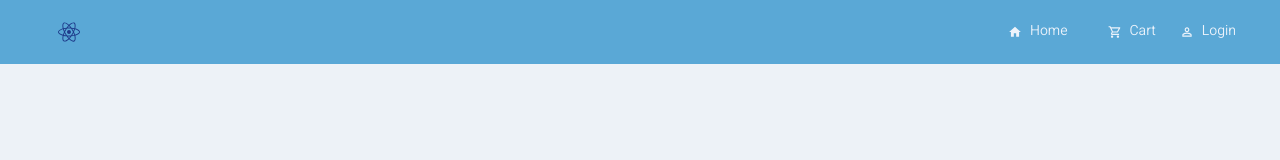
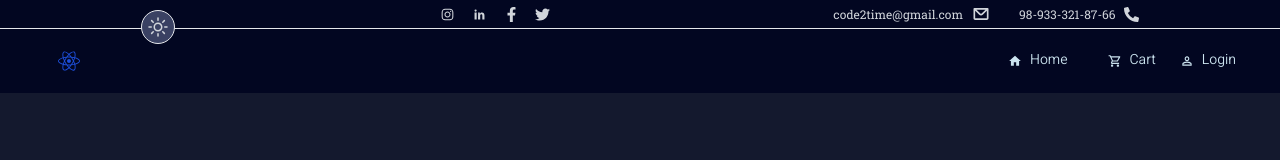
Before and after one commit to Code2Time/a-shop-app-, a React (Vite) app: page /about in a window 1280 px wide. Shown: the top 160 px of the page. Built offline with nearby package versions, Linux system fonts and the light colour scheme; no server answers; the HTML template or start-up script is replaced by a standard one; a web font is replaced by a local one.

Commit message:
add loading to about page

```diff
--- a/src/pages/about/About.tsx
+++ b/src/pages/about/About.tsx
@@ -7,11 +7,26 @@
 import user2 from '../../assets/img/user2.jpg';
 import user3 from '../../assets/img/user3.jpg';
 import user4 from '../../assets/img/user4.jpg';
+import Head from "../../components/Head/Head";
+import { useEffect, useState } from "react";
+import Loading from "../../components/loading/Loading";
 
 function About() {
+
+  const [isLoading, setIsLoading] = useState<boolean>(true);
+  useEffect(() => {
+    setTimeout(() => {
+      setIsLoading(false);
+    }, 300);
+  }, []);
+
   return (
-    <div data-aos="zoom-out-up">
-      <Navbar />
+<div>
+  {isLoading ? <Loading /> :  <div data-aos="zoom-out-up">
+  <div className="bg-blue-three dark:bg-bg">
+  <Head />
+  <Navbar />
+  </div>
       <Container>
         <div className="about-container h-auto">
           <div className="about-us text-center w-full mx-auto mt-32 grid grid-cols-12 gap-3">
@@ -126,7 +141,8 @@
         </div>
       </Container>
       <Footer />
-    </div>
+    </div>}
+</div>
   );
 }
 
```
